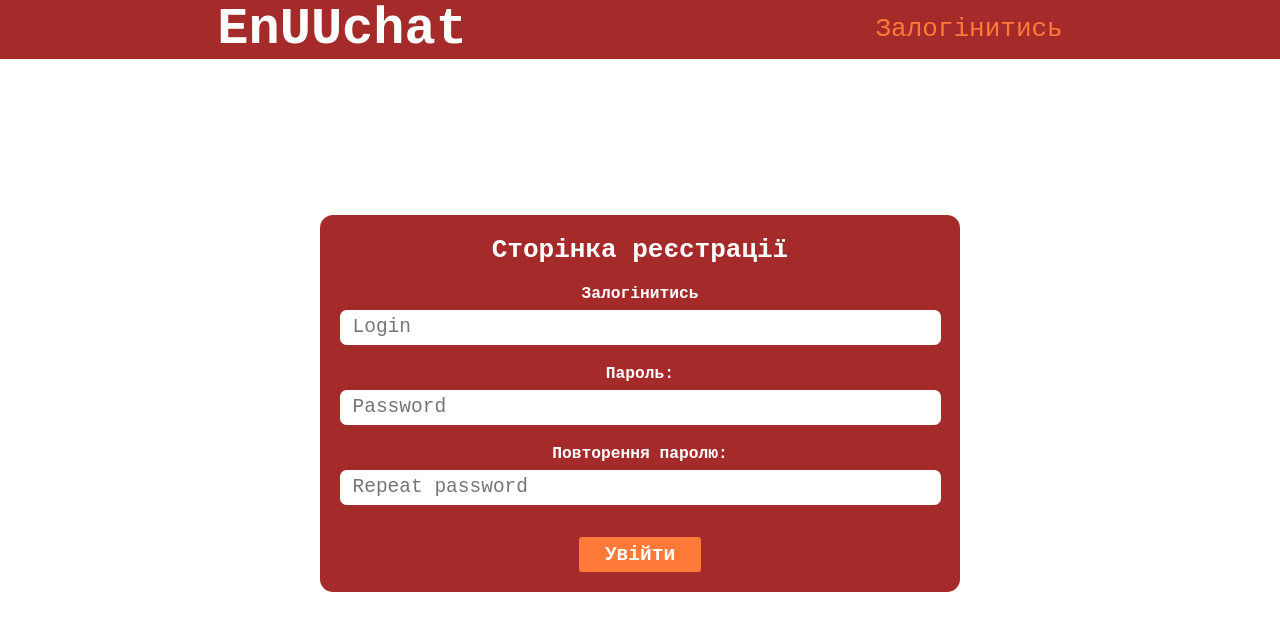
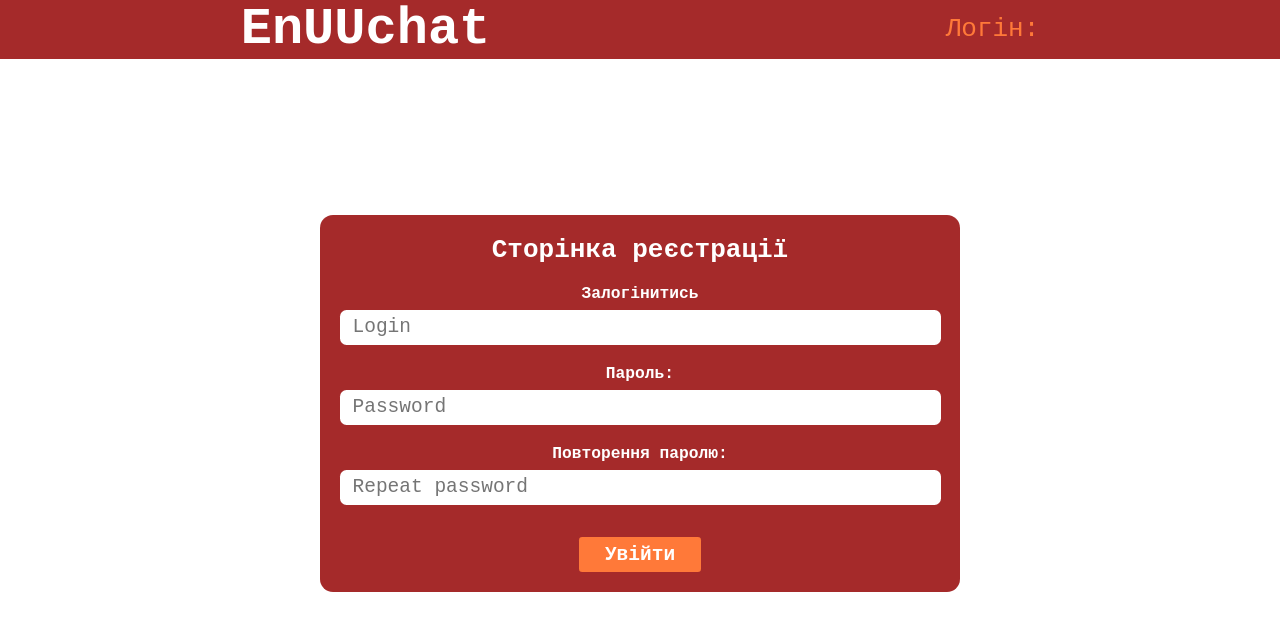
Before and after one commit to EnUUshKA/chatYurasika, a website: page static/register.html in a window 1280 px wide. Drawn offline with nearby package versions, Linux system fonts and the light colour scheme.

Commit message:
EnUU new3

```diff
--- a/static/register.html
+++ b/static/register.html
@@ -11,7 +11,7 @@
     <main>
         <header class="header">
             <h1>EnUUchat</h1>
-            <a class="link" href="/login">Залогінитись</a>
+            <a class="link" href="/login">Логін:</a>
         </header>
         <form class="register-form" id="register-form">
             <div class="register-form__container">
```
